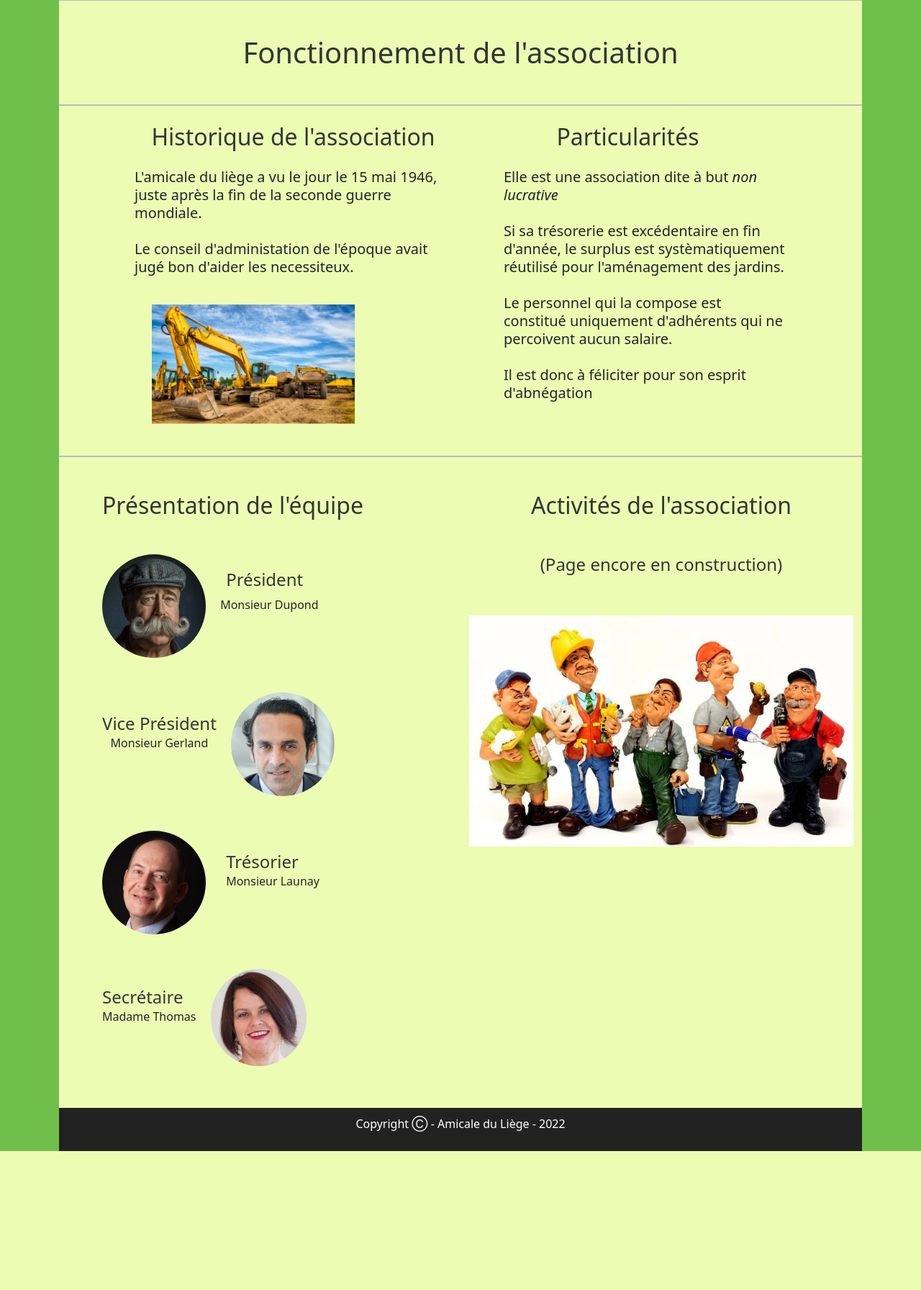
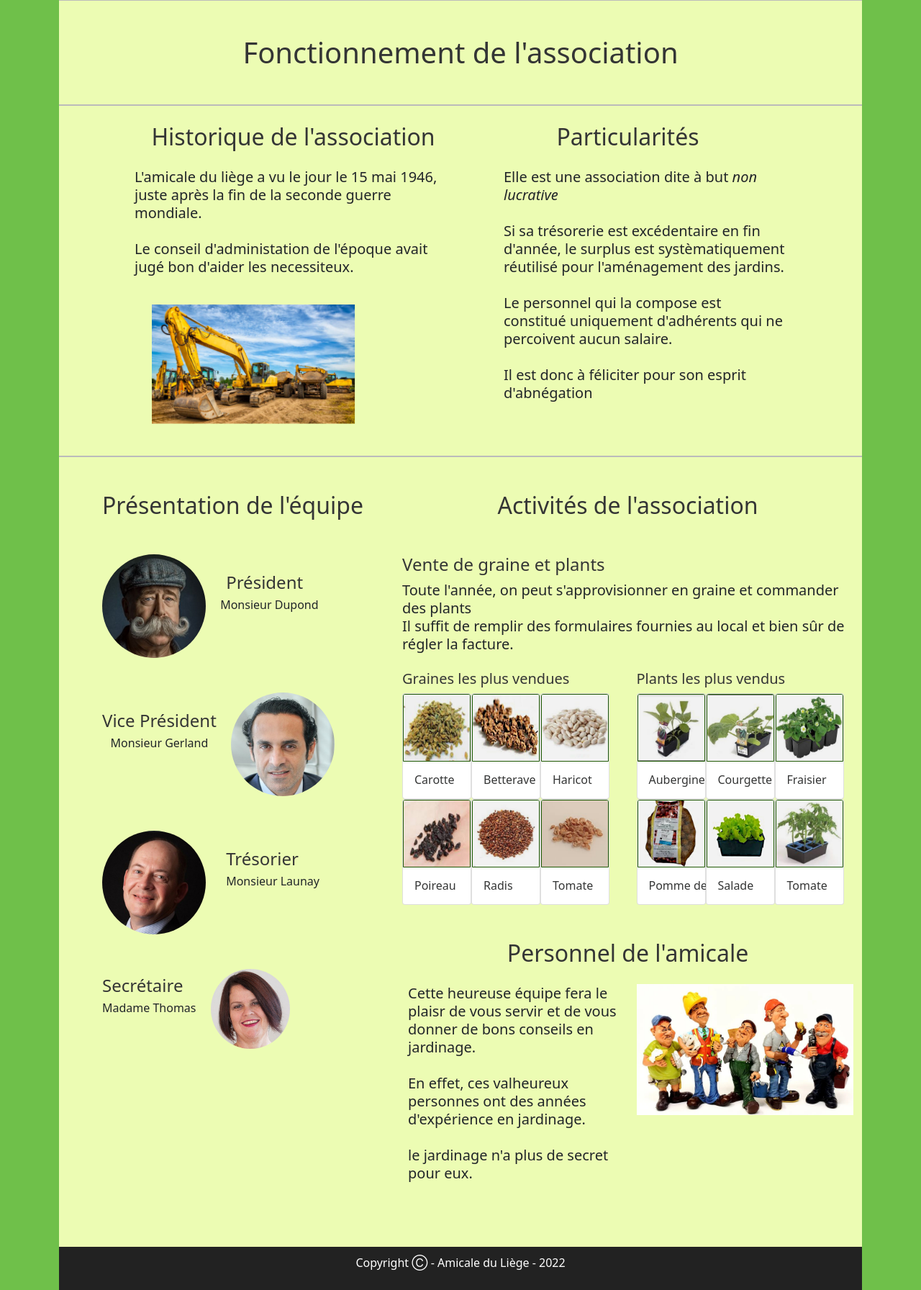
Before and after one commit to Perplexe45/amicaleDuLiege, a PHP site: page /gestion.html in a window 1280 px wide. Shown: the part 337-2129 px from the top of the page at 72% size. Before the commit the page ends 1936 px from the top, so only its background shows below. Run offline with PHP 8.4, Linux system fonts and the light colour scheme; some libraries are stand-ins or nearby versions.

Commit message:
Fin de la page gestion.html

```diff
--- a/assets/css/style.css
+++ b/assets/css/style.css
@@ -55,9 +55,14 @@ h1,h2,h3,h4,h5,h6 {
   background-color: #ecfcb3;
 }
 
-.cadreOblig {
-  justify-content-center;
+.orangeCadre {
+  border: solid 2px black;
+  border-radius: 10px;
+  background-color: #e3bd92;
+  margin: auto;
 }
+
+
 
 .title {
   background: #6fc04a;
@@ -67,7 +72,7 @@ img {
   max-width: 100%;
 }
 
-.black-Cadre {
+.blackCadre {
   border: solid 2px black;
   border-radius: 10px;
   background-color: #e3bd92;
@@ -75,6 +80,19 @@ img {
 }
 
 .imgSituationGeo {
+  width: 400px;
+  transition: transform .1s;
+  cursor: pointer;
+  border: solid 1px rgb(32, 90, 5);
+}
+
+.imgSituationGeo:hover {
+  -ms-transform: scale(1.7); /* IE 9 */
+  -webkit-transform: scale(1.7); /* Safari 3-8 */
+  transform: scale(1.8);
+}
+
+.imgInCard {
   width: 400px;
   transition: transform .1s;
   cursor: pointer;
@@ -154,6 +172,10 @@ img {
   border-radius: 5px;
 }
 
+.imgSideToSide {
+  float: left;
+}
+
 /* footer */
 footer {
   background: #222;
--- a/evenement.html
+++ b/evenement.html
@@ -100,7 +100,7 @@
         <img src="./assets/img/BenneDechetsVert.jpg" alt="Benne sechet vert">
       </div>
 
-      <div class="col-md-5 ps-5 m-auto black-Cadre my-5"  >
+      <div class="col-md-5 ps-5 m-auto orangeCadre my-5"  >
         <h2 class="pt-4 ">Bennes à disposition</h2>
           <p class="fs-5 lh-sm"> Veuillez retenir ces dates pour pouvoir jeter vos déchets verts et autres déchets qui vous encombrent.
             <br><br> Attention, vous n'avez que ces disponibles toute l'année. <br>
--- a/gestion.html
+++ b/gestion.html
@@ -58,15 +58,14 @@
                 L'amicale du liège a vu le jour le 15 mai 1946, juste après la fin de la seconde guerre mondiale. <br><br>
                 Le conseil d'administation de l'époque avait jugé bon d'aider les necessiteux.
               </p>
-              <div class="">
-                <img src="./assets/img/debutChantier.png" class="img-fluid rounded p-4 w-75" alt="">
-              </div>
+
+                <img src="./assets/img/debutChantier.png" alt="Pelleteuse du chantier" class="rounded p-4 w-75">
+
 
 
           </div>
           <div class="col-md-5 cadre">
             <h2 class="text-center pb-3 mt-4">Particularités</h2>
-            <div class="contentCadre">
               <p class="fs-5 lh-sm ps-5">
                 Elle est une association dite à but <span class="fst-italic ">non lucrative</span> <br><br>
                 Si sa trésorerie est excédentaire en fin d'année, le surplus est systèmatiquement
@@ -75,7 +74,6 @@
                 Il est donc à féliciter pour son esprit d'abnégation
               </p>
             </div>
-          </div>
           <div class="col-md-1 cadre"></div>
         </div>
       </div>
@@ -85,52 +83,171 @@
     <section>
       <div class="container">
         <div class="row cadre">
+
           <!-- Personnel -->
-          <div class="col-md-6">
+          <div class="col-md-5">
             <h2 class="pt-5 mb-5 ms-5">Présentation de l'équipe</h2>
 
             <div class="col">
               <img src="./assets/img/Mr Dupond.jpg" alt="Mr Dupond" style="width: 9rem; margin-left: 3rem;" class="rounded rounded-circle">
               <div class="d-inline-block">
-                <h4 class="ps-4 pt-0">Président</h4>
-                <p class="ps-3 text">Monsieur Dupond</p>
+                <h4 class="ps-4 mb-1">Président</h4>
+                <p class="ps-3 text-center">Monsieur Dupond</p>
               </div>
             </div>
 
             <div class="col my-5">
               <div class="d-inline-block">
-                <h4 class="ps-5 m-auto">Vice Président</h4>
+                <h4 class="ps-5 mb-1">Vice Président</h4>
                 <p class="ps-5 text-center">Monsieur Gerland</p>
               </div>
               <img src="./assets/img/Mr Gerland.jpg" alt="Mr Gerland" style="width: 9rem ;"class="rounded-circle ms-3">
-
             </div>
 
 
             <div class="col my-5">
               <img src="./assets/img/Monsieur Launay.jpg" alt="Monsieur Launay" style="width: 9rem; margin-left: 3rem ;"class="rounded-circle ms-5">
               <div class="d-inline-block">
-                <h4 class="ps-4 m-auto">Trésorier</h4>
+                <h4 class="ps-4 mb-1">Trésorier</h4>
                 <p class="ps-4 text-center">Monsieur Launay</p>
               </div>
             </div>
 
             <div class="col my-5">
               <div class="d-inline-block">
-                <h4 class="ps-5 m-auto">Secrétaire</h4>
+                <h4 class="ps-5 mb-1">Secrétaire</h4>
                 <p class="ps-5 text-center">Madame Thomas</p>
               </div>
               <img src="./assets/img/Mme Thomas.jpg" alt="Madame Thomas" class="w-25 rounded-circle ms-3">
             </div>
 
             </div>
+
               <!-- Activités -->
-            <div class="col-md-6">
-              <h2 class="text-center pt-5 mb-5">Activités de l'association</h2>
+              <div class="col-md-7">
+                <h2 class="text-center pt-5 mb-5">Activités de l'association</h2>
+                <h4>Vente de graine et plants</h4>
+                <p class="fs-5 lh-sm">
+                  Toute l'année, on peut s'approvisionner en graine et commander des plants <br >
+                  Il suffit de remplir des formulaires fournies au local et bien sûr de régler la facture.
+                </p>
+                <div class="row mt-4">
+                    <div class="col-md-6">
+                      <h5>Graines les plus vendues</h5>
 
-              <h4 style="font: weight 700px; text-align: center;">(Page encore en construction)</h4><br><br>
-              <img src="./assets/img/En chantier.jpg" alt="">
+
+                      <div class="card imgSideToSide" style="width:6rem;">
+                        <img class="card-img-top imgInCard" src="./assets/img/graineCarotte.jpg" alt="Card image">
+                        <div class="card-body">
+                          <h6 class="card-title m-0">Carotte</h6>
+                        </div>
+                      </div>
+
+                      <div class="card imgSideToSide" style="width: 6rem;">
+                        <img class="card-img-top imgInCard" src="./assets/img/graineDeBetterave.jpg" alt="Card image">
+                        <div class="card-body">
+                          <h6 class="card-title m-0 text-nowrap">Betterave</h6>
+                        </div>
+                      </div>
+
+                      <div class="card imgSideToSide" style="width: 6rem;">
+                        <img class="card-img-top imgInCard" src="./assets/img/graineHaricot.jpg" alt="Card image">
+                        <div class="card-body">
+                          <h6 class="card-title m-0 text-nowrap">Haricot</h6>
+                        </div>
+                      </div>
+
+                      <div class="card imgSideToSide" style="width: 6rem;">
+                        <img class="card-img-top imgInCard" src="./assets/img/grainePoireau.jpg" alt="Card image">
+                        <div class="card-body">
+                          <h6 class="card-title m-0 text-nowrap">Poireau</h6>
+                        </div>
+                      </div>
+
+                      <div class="card imgSideToSide" style="width: 6rem;">
+                        <img class="card-img-top imgInCard" src="./assets/img/graineRadis.jpg" alt="Card image">
+                        <div class="card-body">
+                          <h6 class="card-title m-0 text-nowrap">Radis</h6>
+                        </div>
+                      </div>
+
+                      <div class="card imgSideToSide" style="width: 6rem;">
+                        <img class="card-img-top imgInCard" src="./assets/img/graineTomate.jpg" alt="Card image">
+                        <div class="card-body">
+                          <h6 class="card-title m-0 text-nowrap">Tomate</h6>
+                        </div>
+                      </div>
+                    </div>
+
+                    <!-- Plans Les plus vendus -->
+                    <div class="col-md-6">
+                      <h5 class="">Plants les plus vendus</h5>
+                      <div class="card imgSideToSide" style="width:6rem;">
+                        <img class="card-img-top imgInCard" src="./assets/img/plantAubergine.jpg" alt="Card image">
+                        <div class="card-body">
+                          <h6 class="card-title m-0 text-nowrap">Aubergine</h6>
+                        </div>
+                      </div>
+
+                      <div class="card imgSideToSide" style="width: 6rem;">
+                        <img class="card-img-top imgInCard" src="./assets/img/plantCourgette.jpg" alt="Card image">
+                        <div class="card-body">
+                          <h6 class="card-title m-0 text-nowrap">Courgette</h6>
+                        </div>
+                      </div>
+
+                      <div class="card imgSideToSide" style="width: 6rem;">
+                        <img class="card-img-top imgInCard" src="./assets/img/plantFraisier.jpg" alt="Card image">
+                        <div class="card-body">
+                          <h6 class="card-title m-0 text-nowrap">Fraisier</h6>
+                        </div>
+                      </div>
+
+                      <div class="card imgSideToSide" style="width: 6rem;">
+                        <img class="card-img-top imgInCard" src="./assets/img/plantPommeDeTerre.jpg" alt="Card image">
+                        <div class="card-body">
+                          <h6 class="card-title m-0 text-nowrap">Pomme de terre</h6>
+                        </div>
+                      </div>
+
+                      <div class="card imgSideToSide" style="width: 6rem;">
+                        <img class="card-img-top imgInCard" src="./assets/img/plantSalade.jpg" alt="Card image">
+                        <div class="card-body">
+                          <h6 class="card-title m-0 text-nowrap">Salade</h6>
+                        </div>
+                      </div>
+
+                      <div class="card imgSideToSide" style="width: 6rem;">
+                        <img class="card-img-top imgInCard" src="./assets/img/plantTomate.jpg" alt="Card image">
+                        <div class="card-body">
+                          <h6 class="card-title m-0 text-nowrap">Tomate</h6>
+                        </div>
+                      </div>
+                    </div>
+
+                    <div class="my-5">
+
+
+                        <div class="row">
+                          <h2 class="text-center pb-3">Personnel de l'amicale</h2>
+                          <div class="col-md-6">
+                            <p class="fs-5 lh-sm ps-2">
+                              Cette heureuse équipe fera le plaisr de vous servir et de vous donner de bons conseils en jardinage. <br><br>
+                              En effet, ces valheureux personnes ont des années d'expérience en jardinage. <br><br>
+                              le jardinage n'a plus de secret pour eux.
+                            </p>
+                          </div>
+                          <div class="col-md-6">
+                            <img src="./assets/img/En chantier.jpg" alt="Pesonnel de l'amicale">
+                          </div>
+                        </div>
+                      </p>
+                    </div>
+
+                </div>
+
             </div>
+
         </div>
       </div>
     </section>
```
Also changed, not shown: index.html (+13 -4 lines), assets/img/graineCarotte.jpg (added), assets/img/graineDeBetterave.jpg (added), assets/img/graineHaricot.jpg (added), assets/img/grainePoireau.jpg (added), assets/img/graineRadis.jpg (added), assets/img/graineTomate.jpg (added), assets/img/plantAubergine.jpg (added), assets/img/plantCourgette.jpg (added), assets/img/plantFraisier.jpg (added), assets/img/plantPommeDeTerre.jpg (added), assets/img/plantSalade.jpg (added), assets/img/plantTomate.jpg (added).
